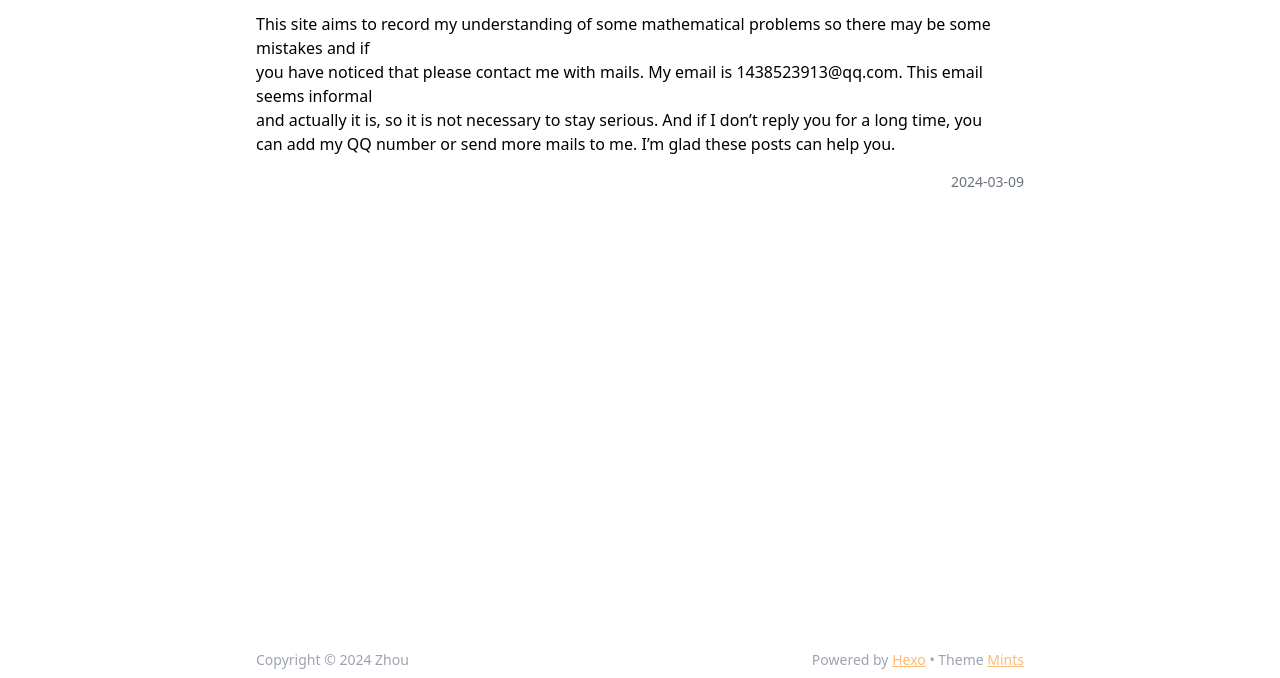
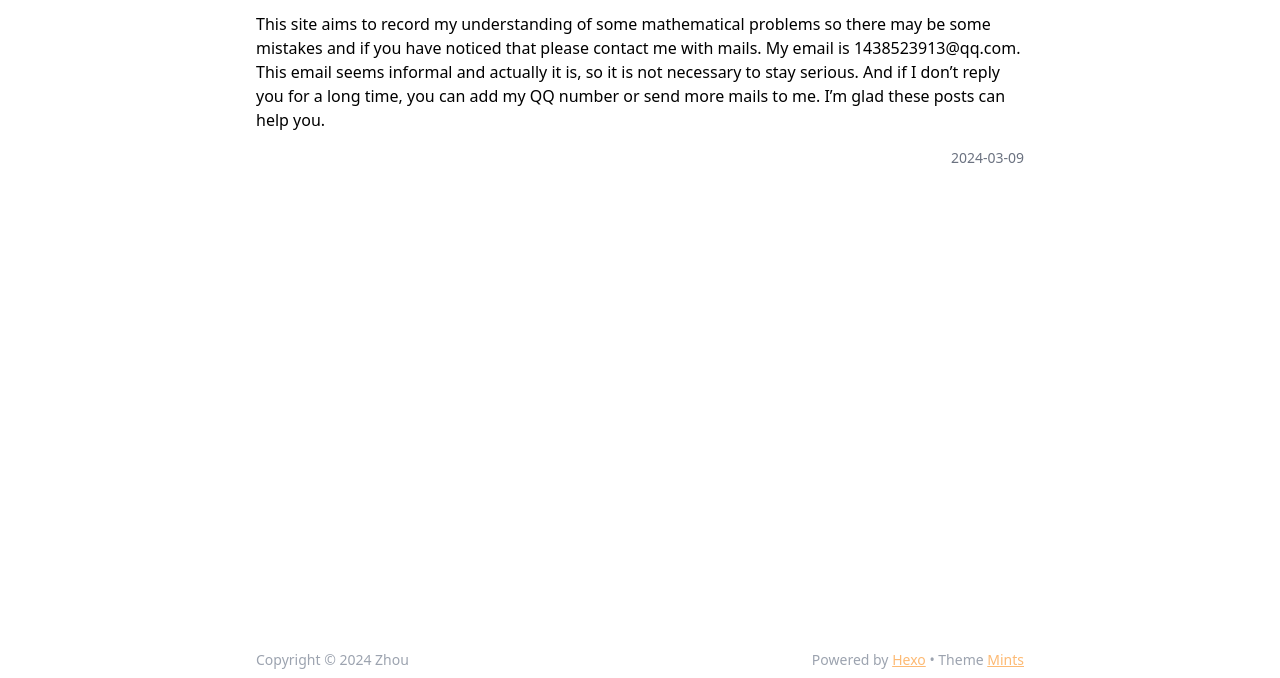
Before and after one commit to Zhou-math/Zhou-math.github.io, a plain HTML site: page 2024/03/09/The-First-Post/index.html in a window 1280 px wide. Shown: the part 122-800 px from the top of the page. Drawn offline with nearby package versions, Linux system fonts and the light colour scheme.

Commit message:
Site updated: 2024-03-10 23:09:00

```diff
--- a/2024/03/09/The-First-Post/index.html
+++ b/2024/03/09/The-First-Post/index.html
@@ -40,7 +40,7 @@
     <main>
       <div class="mx-auto max-w-3xl"><div class="py-8 post">
   <h1 class="text-3xl font-semibold">The First Post</h1>
-  <article class="post-content"><p>This site aims to record my understanding of some mathematical problems so there may be some mistakes and if<br>you have noticed that please contact me with mails. My email is 1438523913@qq.com. This email seems informal<br>and actually it is, so it is not necessary to stay serious. And if I don’t reply you for a long time, you<br>can add my QQ number or send more mails to me. I’m glad these posts can help you. </p>
+  <article class="post-content"><p>This site aims to record my understanding of some mathematical problems so there may be some mistakes and if you have noticed that please contact me with mails. My email is 1438523913@qq.com. This email seems informal and actually it is, so it is not necessary to stay serious. And if I don’t reply you for a long time, you can add my QQ number or send more mails to me. I’m glad these posts can help you. </p>
 </article>
   <div class="flex items-center justify-between text-sm">
 
```
